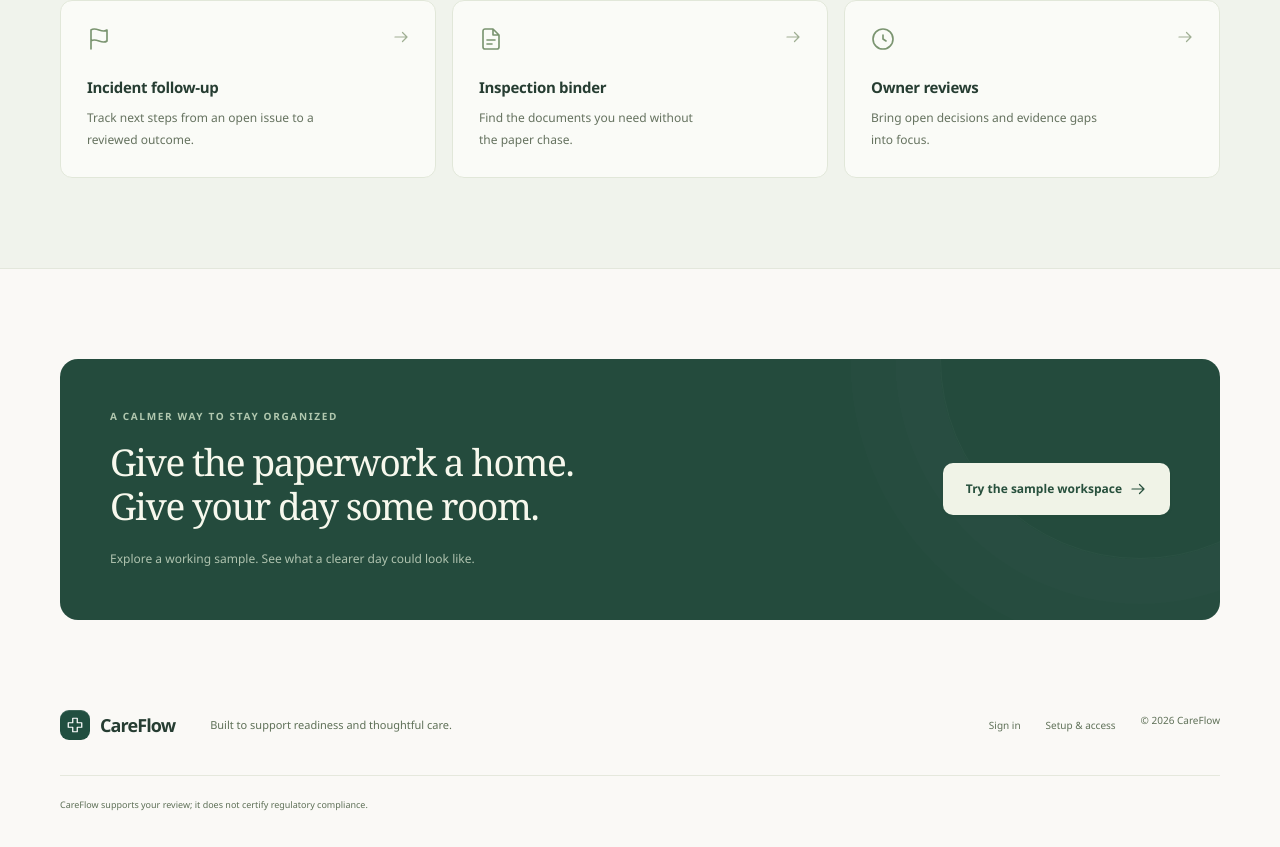
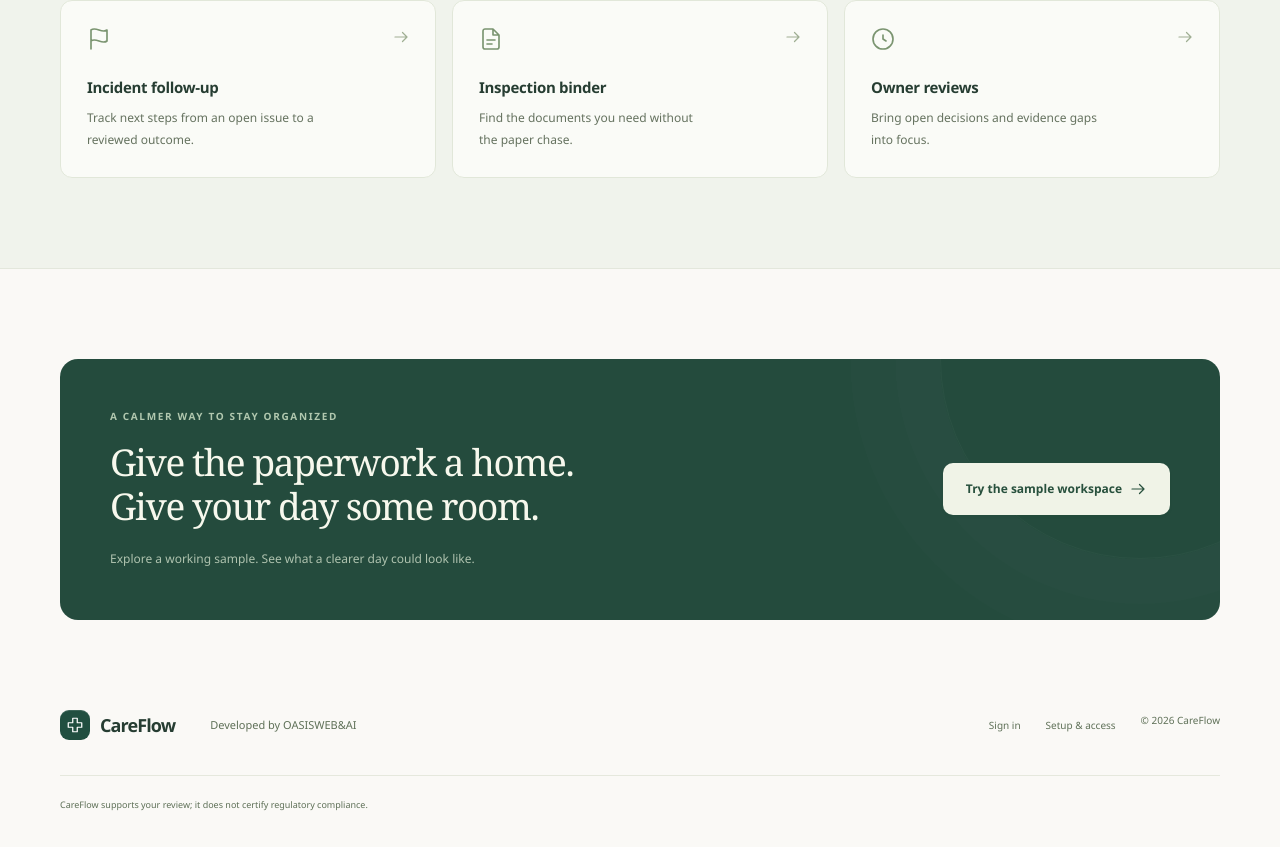
Before and after one commit to DzebroBuilds/Careflow, a Next.js app: page / in a window 1280 px wide. Shown: the part 1989-2836 px from the top of the page. Built offline with nearby package versions, Linux system fonts and the light colour scheme.

Commit message:
Credit OASISWEB&AI in website and workspace footers

```diff
--- a/src/app/page.tsx
+++ b/src/app/page.tsx
@@ -12,5 +12,5 @@ export default function Home(){return <main className="cf-site">
 <section className="site-container site-section" id="how-it-works" data-reveal><div className="site-section-heading"><div><p className="cf-eyebrow">FROM SCATTERED TO SETTLED</p><h2>The details matter.<br/>So does your peace of mind.</h2></div><p>CareFlow gives your team a shared view of what is ready, what needs attention, and who is moving it forward.</p></div><div className="site-steps">{[['01','Bring it together','A record, its supporting evidence, and the person responsible—all in the same place.','file'],['02','Know what comes next','Spot overdue follow-ups and open reviews. Start with the work that needs you most.','grid'],['03','Review with clarity','Move records through review and export a clear summary of your home’s next steps.','check']].map(([n,title,copy,icon])=><article key={n}><div className="step-top"><span>{n}</span><Icon name={icon} size={26}/></div><h3>{title}</h3><p>{copy}</p></article>)}</div></section>
 <section className="site-workspace" id="workspace"><div className="site-container site-section" data-reveal><div className="site-section-heading"><div><p className="cf-eyebrow">ONE WORKSPACE. A CLEARER PICTURE.</p><h2>Made for the way<br/>your home works.</h2></div><Link href="/demo" className="site-text-link">Take a look inside <Icon name="arrow" size={18}/></Link></div><div className="site-area-grid">{areas.map(([icon,title,copy])=><Link href="/demo" className="site-area-card" key={title}><span className="site-area-icon"><Icon name={icon} size={24}/></span><h3>{title}</h3><p>{copy}</p><span className="site-area-arrow"><Icon name="arrow" size={18}/></span></Link>)}</div></div></section>
 <section className="site-container site-section" data-reveal><div className="site-cta"><div><p className="cf-eyebrow">A CALMER WAY TO STAY ORGANIZED</p><h2>Give the paperwork a home.<br/>Give your day some room.</h2><p>Explore a working sample. See what a clearer day could look like.</p></div><Link href="/demo" className="cf-primary">Try the sample workspace <Icon name="arrow" size={18}/></Link></div></section>
-<footer className="site-container site-footer"><Link href="/" className="cf-brand"><span className="cf-logo"><Icon name="cross" size={18}/></span>CareFlow</Link><p>Built to support readiness and thoughtful care.</p><div><Link href="/login">Sign in</Link><Link href="/setup">Setup & access</Link><span>© 2026 CareFlow</span></div><small>CareFlow supports your review; it does not certify regulatory compliance.</small></footer>
+<footer className="site-container site-footer"><Link href="/" className="cf-brand"><span className="cf-logo"><Icon name="cross" size={18}/></span>CareFlow</Link><p>Developed by OASISWEB&amp;AI</p><div><Link href="/login">Sign in</Link><Link href="/setup">Setup & access</Link><span>© 2026 CareFlow</span></div><small>CareFlow supports your review; it does not certify regulatory compliance.</small></footer>
 </main>;}
```
Also changed, not shown: src/components/workspace.tsx (+1 -1 lines).
